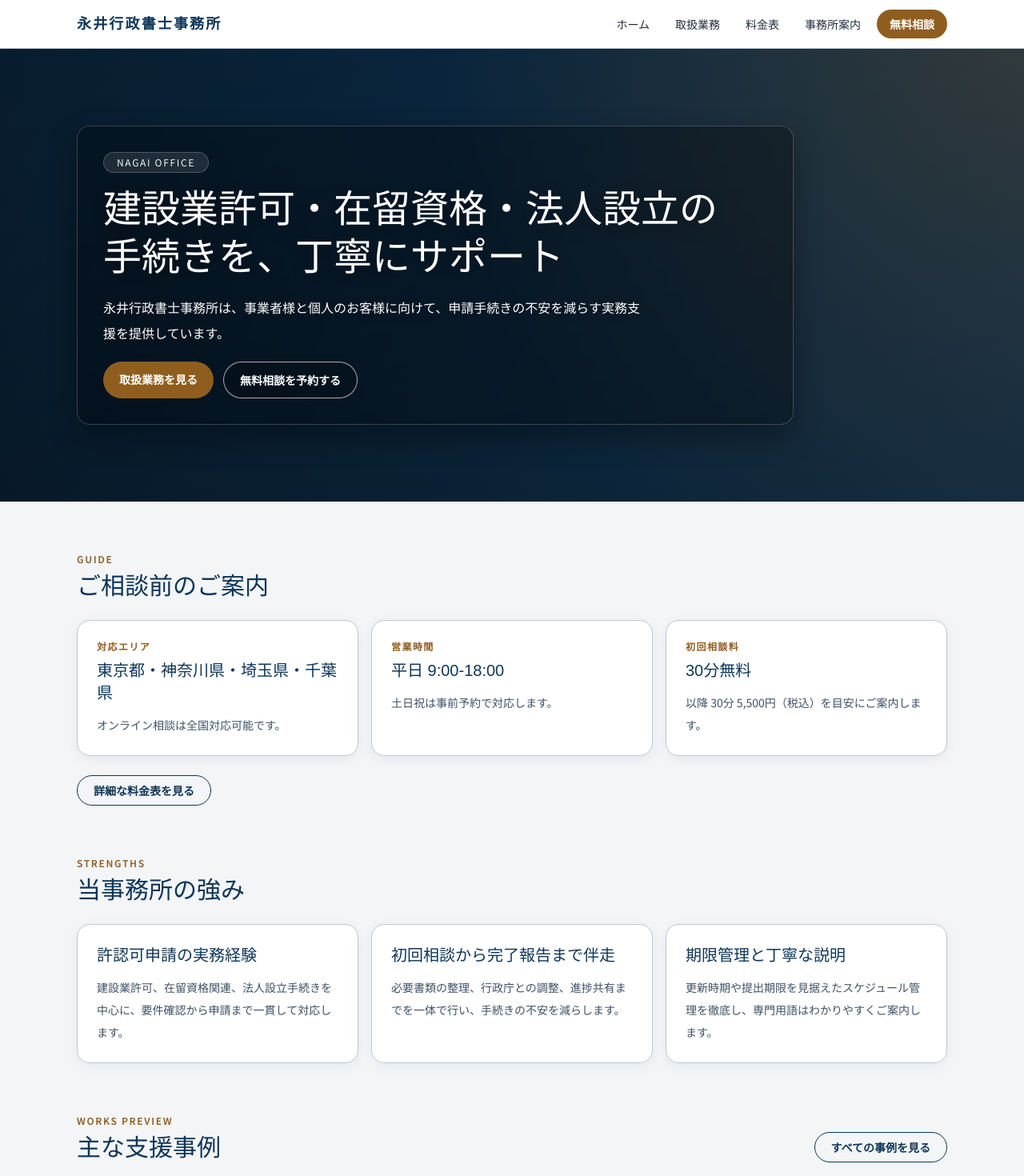
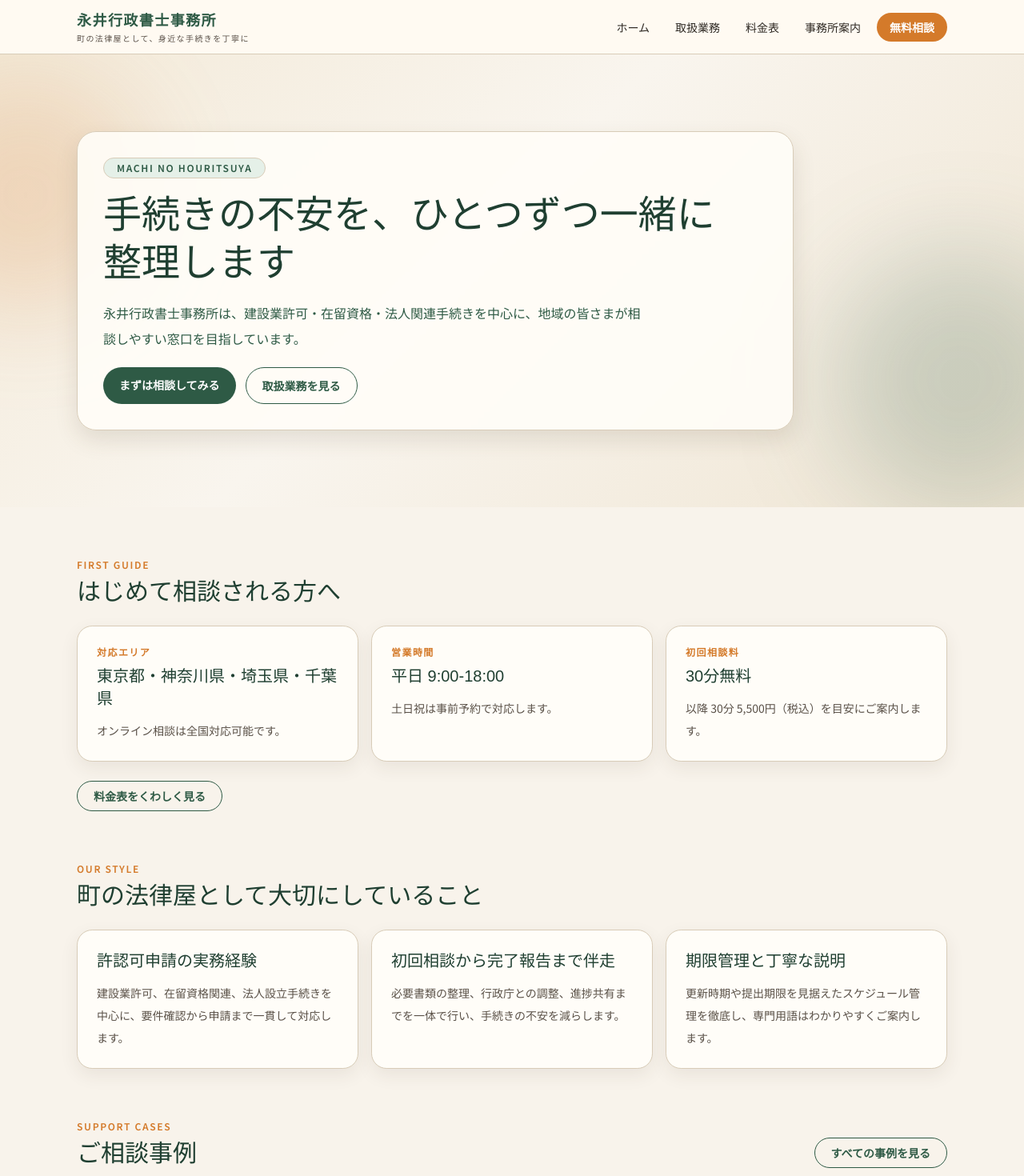
Before and after one commit to ko-nagai-0801/nagai-gyosei-shoshi-jimusho-demo, a Next.js app: page / in a window 1280 px wide. Shown: the top 1470 px of the page at 80% size. Built offline with nearby package versions, Linux system fonts and the light colour scheme; no server answers.

Commit message:
町の法律屋デザイン改修と請求書PDF対応

```diff
--- a/app/about/page.tsx
+++ b/app/about/page.tsx
@@ -16,18 +16,18 @@ export default function AboutPage() {
   return (
     <>
       <FullBleedHero
-        eyebrow="ABOUT"
-        title="相談しやすさと正確性を両立した支援体制"
-        description="初回ヒアリングで現状と期限を整理し、必要な手続きを明確にしたうえで、申請完了まで伴走します。"
+        eyebrow="ABOUT US"
+        title="むずかしい手続きを、日常の言葉でわかりやすく"
+        description="書類の準備や手続きの流れを丁寧に説明し、安心して進められる伴走型のサポートを大切にしています。"
         actions={[
-          { href: "/works", label: "支援事例を見る" },
-          { href: "/contact", label: "相談を始める", style: "secondary" },
+          { href: "/contact", label: "相談を始める" },
+          { href: "/works", label: "支援事例を見る", style: "secondary" },
         ]}
       />
 
       <section className="grid gap-6 lg:grid-cols-[1.2fr_0.8fr]">
         <article className="section-card p-6 sm:p-8">
-          <h2 className="font-serif text-3xl text-[var(--base)]">事務所概要</h2>
+          <h2 className="font-serif text-3xl text-[var(--base-strong)]">事務所概要</h2>
           <p className="mt-4 text-sm leading-8 text-[var(--ink-soft)]">
             永井行政書士事務所では、建設業許可や在留資格関連の手続きを中心に、事業者様と個人のお客様の申請業務を支援しています。
             相談時には、必要書類・想定スケジュール・費用感を整理し、進捗が把握しやすい形でご案内します。
@@ -35,7 +35,7 @@ export default function AboutPage() {
         </article>
 
         <aside className="section-card p-6 sm:p-8">
-          <h2 className="font-serif text-2xl text-[var(--base)]">主な対応業務</h2>
+          <h2 className="font-serif text-2xl text-[var(--base-strong)]">主な対応業務</h2>
           <ul className="mt-4 space-y-3 text-sm text-[var(--ink-soft)]">
             <li>・建設業許可申請（新規・更新・変更）</li>
             <li>・在留資格関連手続き（企業向け支援含む）</li>
@@ -47,13 +47,13 @@ export default function AboutPage() {
       <section className="space-y-6">
         <div className="space-y-2">
           <p className="text-xs font-semibold tracking-[0.14em] text-[var(--accent)]">FEE GUIDE</p>
-          <h2 className="font-serif text-3xl text-[var(--base)]">料金案内（目安）</h2>
+          <h2 className="font-serif text-3xl text-[var(--base-strong)]">料金案内（目安）</h2>
         </div>
         <div className="grid gap-4 md:grid-cols-3">
           {feeGuides.map((guide) => (
             <article key={guide.item} className="section-card p-6">
               <p className="text-xs font-semibold tracking-[0.12em] text-[var(--accent)]">{guide.item}</p>
-              <h3 className="mt-2 font-serif text-xl text-[var(--base)]">{guide.fee}</h3>
+              <h3 className="mt-2 font-serif text-xl text-[var(--base-strong)]">{guide.fee}</h3>
               <p className="mt-3 text-sm leading-7 text-[var(--ink-soft)]">{guide.note}</p>
             </article>
           ))}
@@ -62,12 +62,12 @@ export default function AboutPage() {
           href="/pricing"
           className="inline-flex w-fit rounded-full border border-[var(--base)] px-5 py-2 text-sm font-semibold text-[var(--base)] transition hover:bg-[var(--base)] hover:text-white"
         >
-          詳細条件・オプション費用を見る
+          料金表をくわしく見る
         </Link>
       </section>
 
       <section className="space-y-6">
-        <h2 className="font-serif text-3xl text-[var(--base)]">事務所沿革</h2>
+        <h2 className="font-serif text-3xl text-[var(--base-strong)]">事務所沿革</h2>
         <ol className="space-y-4">
           {timeline.map((item) => (
             <li
@@ -76,7 +76,7 @@ export default function AboutPage() {
             >
               <p className="text-sm font-semibold tracking-[0.1em] text-[var(--accent)]">{item.year}</p>
               <div>
-                <h3 className="font-serif text-xl text-[var(--base)]">{item.title}</h3>
+                <h3 className="font-serif text-xl text-[var(--base-strong)]">{item.title}</h3>
                 <p className="mt-2 text-sm leading-7 text-[var(--ink-soft)]">{item.detail}</p>
               </div>
             </li>
--- a/app/globals.css
+++ b/app/globals.css
@@ -1,18 +1,20 @@
 @import "tailwindcss";
 
 :root {
-  --base: #0f3658;
-  --base-soft: #d2dfeb;
-  --accent: #8f5e1e;
-  --surface: #f3f5f7;
-  --card: #ffffff;
-  --ink: #1f2d3d;
-  --ink-soft: #3e5165;
-  --line: #bac9d8;
+  --base: #2e5a45;
+  --base-strong: #1f3f31;
+  --base-soft: #e5f0e8;
+  --accent: #d47a2a;
+  --surface: #f8f3eb;
+  --card: #fffdf8;
+  --ink: #2f2a24;
+  --ink-soft: #5a5148;
+  --line: #d8ccb8;
 }
 
 @theme inline {
   --color-base: var(--base);
+  --color-base-strong: var(--base-strong);
   --color-base-soft: var(--base-soft);
   --color-accent: var(--accent);
   --color-surface: var(--surface);
@@ -30,7 +32,10 @@
 
 body {
   margin: 0;
-  background: linear-gradient(180deg, #f8fafc 0%, var(--surface) 50%);
+  background:
+    radial-gradient(circle at 10% -10%, #fff0d8 0%, transparent 32%),
+    radial-gradient(circle at 90% 0%, #f5ead7 0%, transparent 28%),
+    linear-gradient(180deg, #fffdf8 0%, var(--surface) 65%);
   color: var(--ink);
   font-family: var(--font-noto-sans-jp), sans-serif;
 }
@@ -51,6 +56,6 @@ a {
 .section-card {
   border: 1px solid var(--line);
   background: var(--card);
-  border-radius: 1rem;
-  box-shadow: 0 4px 16px rgba(15, 54, 88, 0.06);
+  border-radius: 1.2rem;
+  box-shadow: 0 8px 22px rgba(69, 56, 39, 0.08);
 }
--- a/app/layout.tsx
+++ b/app/layout.tsx
@@ -19,7 +19,7 @@ const notoSerif = Noto_Serif_JP({
 
 const siteName = "永井行政書士事務所";
 const siteDescription =
-  "建設業許可・在留資格・法人設立などの手続きを、初回相談から申請完了まで丁寧にサポートします。";
+  "町の法律屋として、建設業許可・在留資格・法人設立などの手続きを、初回相談から申請完了まで丁寧にサポートします。";
 const siteUrl =
   process.env.NEXT_PUBLIC_SITE_URL ??
   "https://nagai-gyosei-shoshi-jimusho-demo.vercel.app";
@@ -31,7 +31,7 @@ export const metadata: Metadata = {
     template: `%s | ${siteName}`,
   },
   description: siteDescription,
-  keywords: ["行政書士", "建設業許可", "在留資格", "法人設立", "各種届出"],
+  keywords: ["行政書士", "町の法律屋", "建設業許可", "在留資格", "法人設立", "各種届出"],
   alternates: {
     canonical: "/",
   },
--- a/app/page.tsx
+++ b/app/page.tsx
@@ -7,26 +7,26 @@ export default function HomePage() {
   return (
     <>
       <FullBleedHero
-        eyebrow="NAGAI OFFICE"
-        title="建設業許可・在留資格・法人設立の手続きを、丁寧にサポート"
-        description="永井行政書士事務所は、事業者様と個人のお客様に向けて、申請手続きの不安を減らす実務支援を提供しています。"
+        eyebrow="MACHI NO HOURITSUYA"
+        title="手続きの不安を、ひとつずつ一緒に整理します"
+        description="永井行政書士事務所は、建設業許可・在留資格・法人関連手続きを中心に、地域の皆さまが相談しやすい窓口を目指しています。"
         actions={[
-          { href: "/works", label: "取扱業務を見る" },
-          { href: "/contact", label: "無料相談を予約する", style: "secondary" },
+          { href: "/contact", label: "まずは相談してみる" },
+          { href: "/works", label: "取扱業務を見る", style: "secondary" },
         ]}
       />
 
       <section className="space-y-6">
         <div className="space-y-2">
-          <p className="text-xs font-semibold tracking-[0.14em] text-[var(--accent)]">GUIDE</p>
-          <h2 className="font-serif text-3xl text-[var(--base)]">ご相談前のご案内</h2>
+          <p className="text-xs font-semibold tracking-[0.14em] text-[var(--accent)]">FIRST GUIDE</p>
+          <h2 className="font-serif text-3xl text-[var(--base-strong)]">はじめて相談される方へ</h2>
         </div>
 
         <div className="grid gap-4 md:grid-cols-3">
           {officeQuickFacts.map((fact) => (
             <article key={fact.label} className="section-card p-6">
               <p className="text-xs font-semibold tracking-[0.12em] text-[var(--accent)]">{fact.label}</p>
-              <h3 className="mt-2 font-serif text-xl text-[var(--base)]">{fact.value}</h3>
+              <h3 className="mt-2 font-serif text-xl text-[var(--base-strong)]">{fact.value}</h3>
               <p className="mt-3 text-sm leading-7 text-[var(--ink-soft)]">{fact.note}</p>
             </article>
           ))}
@@ -36,20 +36,20 @@ export default function HomePage() {
           href="/pricing"
           className="inline-flex w-fit rounded-full border border-[var(--base)] px-5 py-2 text-sm font-semibold text-[var(--base)] transition hover:bg-[var(--base)] hover:text-white"
         >
-          詳細な料金表を見る
+          料金表をくわしく見る
         </Link>
       </section>
 
       <section className="space-y-6">
         <div className="space-y-2">
-          <p className="text-xs font-semibold tracking-[0.14em] text-[var(--accent)]">STRENGTHS</p>
-          <h2 className="font-serif text-3xl text-[var(--base)]">当事務所の強み</h2>
+          <p className="text-xs font-semibold tracking-[0.14em] text-[var(--accent)]">OUR STYLE</p>
+          <h2 className="font-serif text-3xl text-[var(--base-strong)]">町の法律屋として大切にしていること</h2>
         </div>
 
         <div className="grid gap-4 md:grid-cols-3">
           {strengths.map((strength) => (
             <article key={strength.title} className="section-card p-6">
-              <h3 className="font-serif text-xl text-[var(--base)]">{strength.title}</h3>
+              <h3 className="font-serif text-xl text-[var(--base-strong)]">{strength.title}</h3>
               <p className="mt-3 text-sm leading-7 text-[var(--ink-soft)]">{strength.body}</p>
             </article>
           ))}
@@ -59,8 +59,8 @@ export default function HomePage() {
       <section className="space-y-6">
         <div className="flex flex-col gap-3 sm:flex-row sm:items-end sm:justify-between">
           <div className="space-y-2">
-            <p className="text-xs font-semibold tracking-[0.14em] text-[var(--accent)]">WORKS PREVIEW</p>
-            <h2 className="font-serif text-3xl text-[var(--base)]">主な支援事例</h2>
+            <p className="text-xs font-semibold tracking-[0.14em] text-[var(--accent)]">SUPPORT CASES</p>
+            <h2 className="font-serif text-3xl text-[var(--base-strong)]">ご相談事例</h2>
           </div>
           <Link
             href="/works"
@@ -74,7 +74,7 @@ export default function HomePage() {
           {works.slice(0, 2).map((work) => (
             <article key={work.title} className="section-card p-6">
               <p className="text-xs tracking-[0.12em] text-[var(--ink-soft)]">{work.term}</p>
-              <h3 className="mt-2 font-serif text-xl text-[var(--base)]">{work.title}</h3>
+              <h3 className="mt-2 font-serif text-xl text-[var(--base-strong)]">{work.title}</h3>
               <p className="mt-3 text-sm leading-7 text-[var(--ink-soft)]">{work.summary}</p>
               <p className="mt-4 text-sm font-semibold text-[var(--ink)]">対応内容: {work.role}</p>
             </article>
--- a/app/works/page.tsx
+++ b/app/works/page.tsx
@@ -15,29 +15,29 @@ export default function WorksPage() {
   return (
     <>
       <FullBleedHero
-        eyebrow="WORKS"
-        title="主な支援事例と取扱業務"
-        description="建設業許可、在留資格、法人設立関連の手続きを中心に、相談から申請完了までの対応実績をご紹介します。"
+        eyebrow="SUPPORT CASES"
+        title="地域の事業者さま・個人さまを支える手続き支援"
+        description="建設業許可、在留資格、法人関連手続きを中心に、相談から申請完了までの対応事例をご紹介します。"
         actions={[
           { href: "/contact", label: "相談する" },
-          { href: "/about", label: "事務所案内を見る", style: "secondary" },
+          { href: "/pricing", label: "料金表を見る", style: "secondary" },
         ]}
       />
 
       <section className="space-y-6">
-        <h2 className="font-serif text-3xl text-[var(--base)]">支援事例</h2>
+        <h2 className="font-serif text-3xl text-[var(--base-strong)]">支援事例</h2>
         <div className="grid gap-5 md:grid-cols-2">
           {works.map((work) => (
             <article key={work.title} className="section-card p-6">
               <p className="text-xs tracking-[0.12em] text-[var(--ink-soft)]">{work.term}</p>
-              <h3 className="mt-2 font-serif text-2xl text-[var(--base)]">{work.title}</h3>
+              <h3 className="mt-2 font-serif text-2xl text-[var(--base-strong)]">{work.title}</h3>
               <p className="mt-3 text-sm leading-7 text-[var(--ink-soft)]">{work.summary}</p>
               <p className="mt-4 text-sm font-semibold text-[var(--ink)]">対応範囲: {work.role}</p>
               <ul className="mt-4 flex flex-wrap gap-2">
                 {work.tags.map((tag) => (
                   <li
                     key={tag}
-                    className="rounded-full border border-[var(--line)] bg-[var(--base-soft)] px-3 py-1 text-xs font-medium text-[var(--base)]"
+                    className="rounded-full border border-[var(--line)] bg-[var(--base-soft)] px-3 py-1 text-xs font-medium text-[var(--base-strong)]"
                   >
                     {tag}
                   </li>
--- a/components/full-bleed-hero.tsx
+++ b/components/full-bleed-hero.tsx
@@ -20,20 +20,20 @@ export function FullBleedHero({
   actions,
 }: FullBleedHeroProps) {
   return (
-    <section className="hero-full-bleed relative overflow-hidden rounded-none text-white">
-      <div className="absolute inset-0 bg-[linear-gradient(120deg,_#0a2740_0%,_#0f3658_45%,_#1f517c_100%)]" />
-      <div className="absolute inset-0 bg-[radial-gradient(circle_at_top_right,_rgba(143,94,30,0.36),_transparent_52%)]" />
-      <div className="absolute inset-0 bg-[linear-gradient(180deg,_rgba(0,0,0,0.28)_0%,_rgba(0,0,0,0.45)_100%)]" />
+    <section className="hero-full-bleed relative overflow-hidden rounded-none text-[var(--ink)]">
+      <div className="absolute inset-0 bg-[linear-gradient(135deg,_#f3ead9_0%,_#f9f5ee_45%,_#efe5d3_100%)]" />
+      <div className="absolute -left-28 top-8 h-72 w-72 rounded-full bg-[rgba(212,122,42,0.2)] blur-3xl" />
+      <div className="absolute -right-20 bottom-0 h-80 w-80 rounded-full bg-[rgba(46,90,69,0.2)] blur-3xl" />
 
       <div className="relative mx-auto flex max-w-6xl flex-col gap-6 px-4 py-20 md:px-8 md:py-24">
-        <div className="max-w-4xl rounded-2xl border border-white/20 bg-black/30 px-5 py-6 shadow-[0_16px_36px_rgba(0,0,0,0.32)] backdrop-blur-[2px] md:px-8 md:py-8">
-          <p className="w-fit rounded-full border border-white/20 bg-white/10 px-4 py-1 text-xs tracking-[0.14em] text-white/95">
+        <div className="max-w-4xl rounded-3xl border border-[var(--line)] bg-[rgba(255,253,248,0.9)] px-5 py-6 shadow-[0_12px_28px_rgba(80,62,40,0.13)] backdrop-blur-[1px] md:px-8 md:py-8">
+          <p className="w-fit rounded-full border border-[var(--line)] bg-[var(--base-soft)] px-4 py-1 text-xs font-semibold tracking-[0.14em] text-[var(--base)]">
             {eyebrow}
           </p>
-          <h1 className="mt-4 max-w-3xl font-serif text-3xl leading-tight drop-shadow-[0_4px_14px_rgba(0,0,0,0.42)] sm:text-4xl md:text-5xl">
+          <h1 className="mt-4 max-w-3xl font-serif text-3xl leading-tight text-[var(--base-strong)] sm:text-4xl md:text-5xl">
             {title}
           </h1>
-          <p className="mt-4 max-w-2xl text-base leading-8 text-white drop-shadow-[0_2px_8px_rgba(0,0,0,0.4)]">
+          <p className="mt-4 max-w-2xl text-base leading-8 text-[var(--ink-soft)]">
             {description}
           </p>
 
@@ -44,8 +44,8 @@ export function FullBleedHero({
                 href={action.href}
                 className={
                   action.style === "secondary"
-                    ? "rounded-full border border-white/65 bg-black/15 px-5 py-3 text-sm font-semibold text-white transition hover:bg-white/12"
-                    : "rounded-full bg-[var(--accent)] px-5 py-3 text-sm font-semibold text-white transition hover:brightness-95"
+                    ? "rounded-full border border-[var(--base)] px-5 py-3 text-sm font-semibold text-[var(--base)] transition hover:bg-[var(--base-soft)]"
+                    : "rounded-full bg-[var(--base)] px-5 py-3 text-sm font-semibold text-white transition hover:brightness-95"
                 }
               >
                 {action.label}
--- a/components/site-header.tsx
+++ b/components/site-header.tsx
@@ -6,13 +6,15 @@ export function SiteHeader() {
   const primaryLinks = navLinks.filter((link) => link.href !== "/contact");
 
   return (
-    <header className="sticky top-0 z-40 border-b border-[var(--line)] bg-white/95 backdrop-blur">
+    <header className="sticky top-0 z-40 border-b border-[var(--line)] bg-[#fffaf3]/95 backdrop-blur">
       <div className="mx-auto flex max-w-6xl flex-wrap items-center justify-between gap-3 px-4 py-3 md:px-8">
-        <Link
-          href="/"
-          className="font-serif text-base font-semibold tracking-[0.12em] text-[var(--base)] sm:text-lg"
-        >
-          永井行政書士事務所
+        <Link href="/" className="group inline-flex flex-col">
+          <span className="font-serif text-base font-semibold tracking-[0.08em] text-[var(--base-strong)] sm:text-lg">
+            永井行政書士事務所
+          </span>
+          <span className="text-[10px] font-medium tracking-[0.14em] text-[var(--ink-soft)] group-hover:text-[var(--base)]">
+            町の法律屋として、身近な手続きを丁寧に
+          </span>
         </Link>
 
         <nav className="flex flex-1 flex-wrap items-center justify-end gap-1 sm:gap-2">
@@ -27,7 +29,7 @@ export function SiteHeader() {
           ))}
           <Link
             href="/contact"
-            className="rounded-full bg-[var(--accent)] px-3 py-2 text-xs font-semibold text-white transition hover:brightness-95 sm:px-4 sm:text-sm"
+            className="rounded-full bg-[var(--accent)] px-4 py-2 text-xs font-semibold text-white transition hover:brightness-95 sm:text-sm"
           >
             無料相談
           </Link>
--- a/lib/site-content.ts
+++ b/lib/site-content.ts
@@ -61,6 +61,7 @@ export type InvoiceSampleLine = {
 
 export type InvoiceSampleMeta = {
   fileName: string;
+  downloadHref: string;
   format: string;
   size: string;
   note: string;
@@ -243,9 +244,10 @@ export const invoiceSampleLines: InvoiceSampleLine[] = [
 
 export const invoiceSampleMeta: InvoiceSampleMeta = {
   fileName: "invoice-sample-nagai-office.pdf",
+  downloadHref: "/documents/invoice-sample.pdf",
   format: "PDF",
   size: "約220KB（想定）",
-  note: "デザイン確認用の表示です。実ファイルのダウンロードはできません。",
+  note: "こちらはサンプル請求書です。記載内容はダミーであり、実案件には利用できません。",
 };
 
 export const paymentMethods: PaymentMethod[] = [
```
Also changed, not shown: app/contact/page.tsx (+6 -6 lines), app/pricing/page.tsx (+45 -36 lines), components/contact-form.tsx (+6 -6 lines), components/site-footer.tsx (+6 -3 lines), 2 other files (tests, documents, lock files or other folders).
